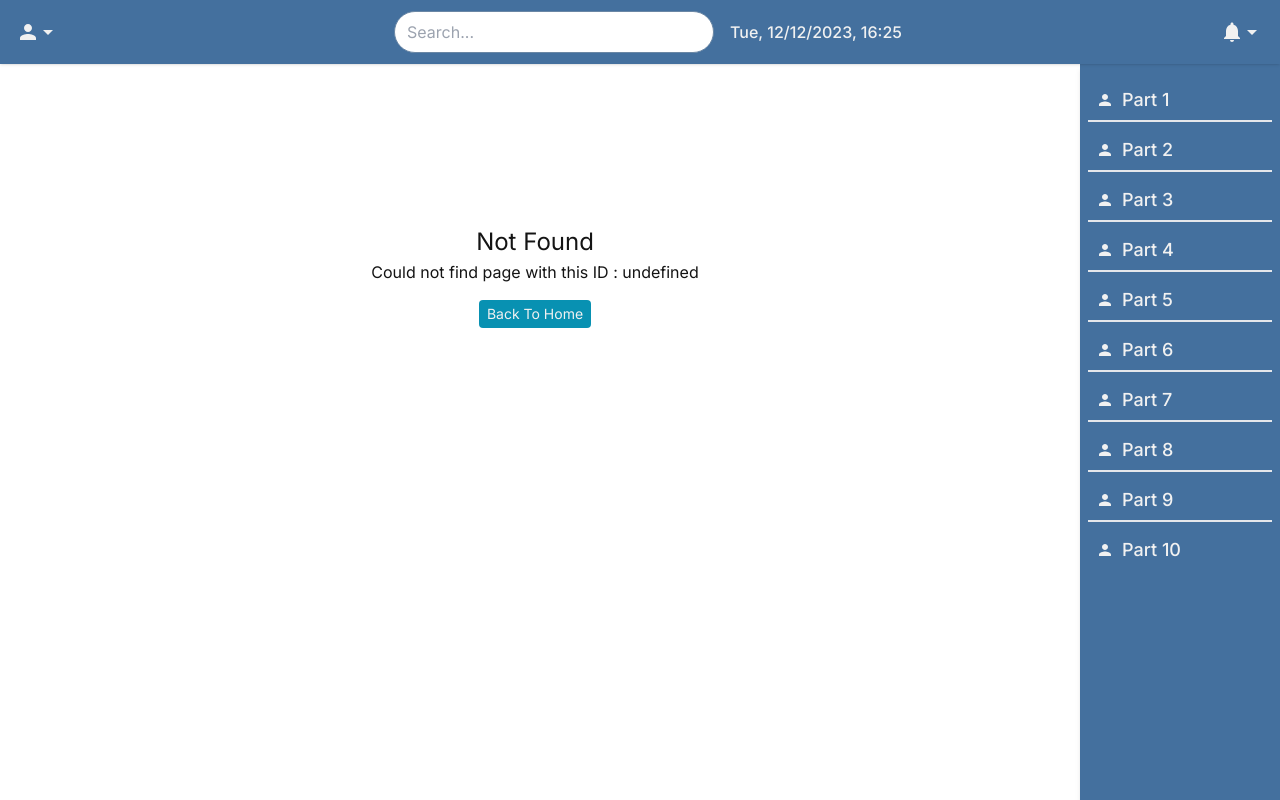
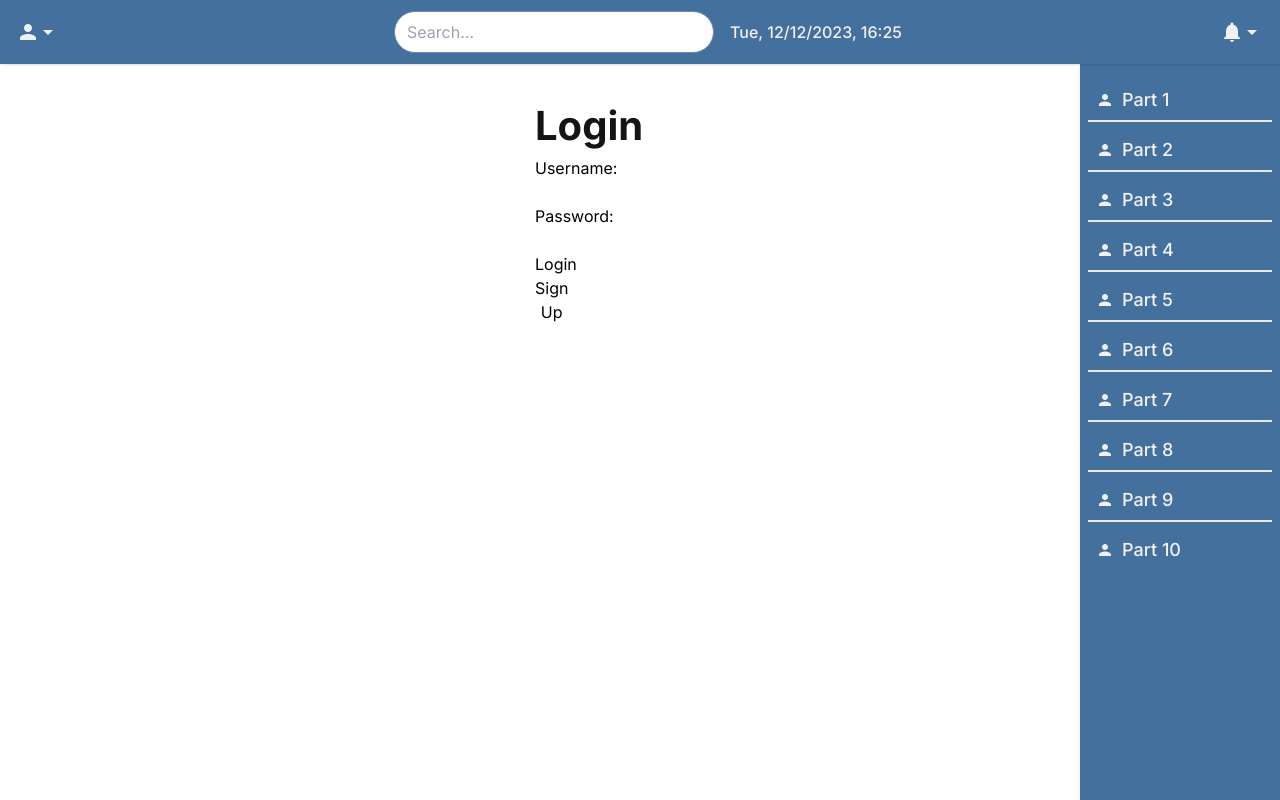
Before and after one commit to ART1377/Workflow-step-by-step, a Next.js app: page /auth in a window 1280 px wide. Before the commit this address had no page. Built offline with nearby package versions, Linux system fonts and the light colour scheme.

Commit message:
dummy auth page added whiout specific style !

```diff
--- /dev/null
+++ b/src/app/auth/auth.module.css
@@ -0,0 +1,38 @@
+.login-page {
+    display: flex;
+    justify-content: center;
+    align-items: center;
+  }
+
+  .flip-card {
+    perspective: 1000px;
+
+  }
+
+  .flip-card-inner {
+    width: 100%;
+    height: 100%;
+    transform-style: preserve-3d;
+    transition: var(--transition);
+    -webkit-transition: var(--transition);
+    -moz-transition: var(--transition);
+    -ms-transition: var(--transition);
+    -o-transition: var(--transition);
+}
+
+  .flip-card.flipped .flip-card-inner {
+    transform: rotateY(180deg);
+  }
+
+  .flip-card-front,
+  .flip-card-back {
+    width: 100%;
+    height: 100%;
+    position: absolute;
+    backface-visibility: hidden;
+
+  }
+
+  .flip-card-back {
+    transform: rotateY(180deg);
+  }
--- /dev/null
+++ b/src/app/auth/page.tsx
@@ -0,0 +1,102 @@
+"use client";
+import React, { useState, useContext } from "react";
+import style from "./auth.module.css";
+import { AuthContext } from "../context/AuthContext";
+
+type Props = {};
+
+const page = (props: Props) => {
+  const authCtx = useContext(AuthContext);
+  const [username, setUsername] = useState("");
+  const [password, setPassword] = useState("");
+  const [name, setName] = useState(""); // Added for the signup page
+  const [isFlipped, setIsFlipped] = useState(false);
+
+  const handleLogin = () => {
+    authCtx?.login({ username, password });
+  };
+
+  const handleSignup = () => {
+    authCtx?.login({ name, username, password });
+  };
+
+  const handleFlip = () => {
+    setIsFlipped(!isFlipped);
+  };
+
+  return (
+    <div className={style["login-page"]}>
+      <div className={`${style["flip-card"]} ${isFlipped && style["flipped"]}`}>
+        <div className={style["flip-card-inner"]}>
+          {/* Login Side */}
+          <div className={style["flip-card-front"]}>
+            <h2>Login</h2>
+            <form>
+              <label>
+                Username:
+                <input
+                  type="text"
+                  value={username}
+                  onChange={(e) => setUsername(e.target.value)}
+                />
+              </label>
+              <label>
+                Password:
+                <input
+                  type="password"
+                  value={password}
+                  onChange={(e) => setPassword(e.target.value)}
+                />
+              </label>
+              <button type="button" onClick={handleLogin}>
+                Login
+              </button>
+              <button type="button" onClick={handleFlip}>
+                Sign Up
+              </button>
+            </form>
+          </div>
+
+          {/* Signup Side */}
+          <div className={style["flip-card-back"]}>
+            <h2>Sign Up</h2>
+            <form>
+              <label>
+                Name:
+                <input
+                  type="text"
+                  value={name}
+                  onChange={(e) => setName(e.target.value)}
+                />
+              </label>
+              <label>
+                Username:
+                <input
+                  type="text"
+                  value={username}
+                  onChange={(e) => setUsername(e.target.value)}
+                />
+              </label>
+              <label>
+                Password:
+                <input
+                  type="password"
+                  value={password}
+                  onChange={(e) => setPassword(e.target.value)}
+                />
+              </label>
+              <button type="button" onClick={handleSignup}>
+                Sign Up
+              </button>
+              <button type="button" onClick={handleFlip}>
+                Back to Login
+              </button>
+            </form>
+          </div>
+        </div>
+      </div>
+    </div>
+  );
+};
+
+export default page;
--- a/src/app/components/Navbar/Navbar.tsx
+++ b/src/app/components/Navbar/Navbar.tsx
@@ -1,4 +1,4 @@
-import React, { useEffect, useState } from "react";
+import React, { useContext, useEffect, useState } from "react";
 import {
   MdPerson,
   MdNotifications,
@@ -7,9 +7,11 @@ import {
 } from "react-icons/md";
 import DropDownItem from "../DropDownItem/DropDownItem";
 import Link from "next/link";
+import { AuthContext } from "@/app/context/AuthContext";
 
 const Navbar = () => {
   const [searchInput, setSearchInput] = useState("");
+  const authCtx=useContext(AuthContext)
 
   const [isProfileOpen, setIsProfileOpen] = useState(false);
   const [isNotificationsOpen, setIsNotificationsOpen] = useState(false);
@@ -66,6 +68,8 @@ const Navbar = () => {
     return () => clearInterval(interval);
   }, []);
 
+
+
   return (
     <nav className="bg-primary-dark shadow p-4 sticky top-0 z-10 h-[64px] flex border-none">
       <div className="flex justify-between items-center w-full">
@@ -86,7 +90,7 @@ const Navbar = () => {
               </DropDownItem>
               <DropDownItem>
                 <p
-                  onClick={() => console.log("Logout clicked")}
+                  onClick={authCtx?.logout}
                   className="flex items-center gap-1"
                 >
                   <MdLogout />
--- /dev/null
+++ b/src/app/components/NotificationItem/NotificationItem.tsx
@@ -0,0 +1,50 @@
+// components/NotificationItem.tsx
+import React from 'react';
+
+interface NotificationItemProps {
+  title: string;
+  description: string;
+  timestamp: string;
+}
+
+const NotificationItem: React.FC<NotificationItemProps> = ({
+  title,
+  description,
+  timestamp,
+}) => {
+  return (
+    <div className="p-4 border-b border-gray-200 hover:bg-gray-50 transition duration-300 ease-in-out">
+      <div className="flex items-center">
+        <div className="flex-shrink-0">
+          <svg
+            className="h-6 w-6 text-blue-500"
+            fill="none"
+            strokeLinecap="round"
+            strokeLinejoin="round"
+            strokeWidth="2"
+            viewBox="0 0 24 24"
+            stroke="currentColor"
+          >
+            <circle cx="12" cy="12" r="10" />
+            <path d="M12 8v4l3 3m6-3a10 10 0 1 0-16 0h0"></path>
+          </svg>
+        </div>
+        <div className="ml-3">
+          <p className="text-sm leading-5 font-medium text-gray-900">{title}</p>
+          <p className="mt-1 text-sm leading-5 text-gray-500">{description}</p>
+          <p className="mt-1 text-xs leading-4 text-gray-500">{timestamp}</p>
+        </div>
+      </div>
+    </div>
+    //    <div>
+    //    <NotificationItem
+    //      title="Task Assigned"
+    //      description="You have been assigned a new task on project XYZ."
+    //      timestamp="2 hours ago"
+    //    />
+    //    {/* Add more NotificationItems as needed */}
+    //  </div>
+  );
+};
+
+export default NotificationItem;
--- a/src/app/components/ProductCard/ProductCard.tsx
+++ b/src/app/components/ProductCard/ProductCard.tsx
@@ -7,6 +7,7 @@ import ProductDetailPage from "../ProductDetailPage/ProductDetailPage";
 import BaseModal from "../BaseModal/BaseModal";
 import Workflow from "../Workflow/Workflow";
 import WorkflowOperations from "../WrokflowOperations/WorkflowOperations";
+import NotificationItem from "../NotificationItem/NotificationItem";
 
 type Props = {
   productData: Product;
@@ -151,6 +152,7 @@ const ProductCard = ({
               </div>
             )}
           </div>
+
         </BaseModal>
       )}
     </>
--- a/src/app/context/AuthContext.tsx
+++ b/src/app/context/AuthContext.tsx
@@ -4,6 +4,7 @@ import React, { createContext, useState, ReactNode } from "react";
 interface User {
   username: string;
   password: string;
+  name?:string;
   // Add any properties
 }
 
@@ -13,7 +14,9 @@ interface AuthContextType {
   logout: () => void;
 }
 
-const AuthContext = createContext<AuthContextType | undefined>(undefined);
+export const AuthContext = createContext<AuthContextType | undefined>(
+  undefined
+);
 
 interface AuthProviderProps {
   children: ReactNode;
```
